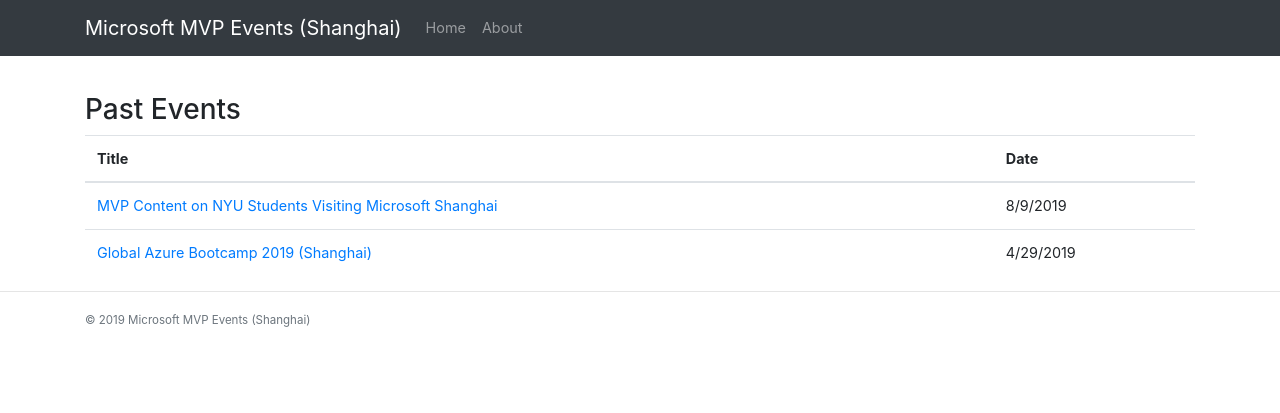
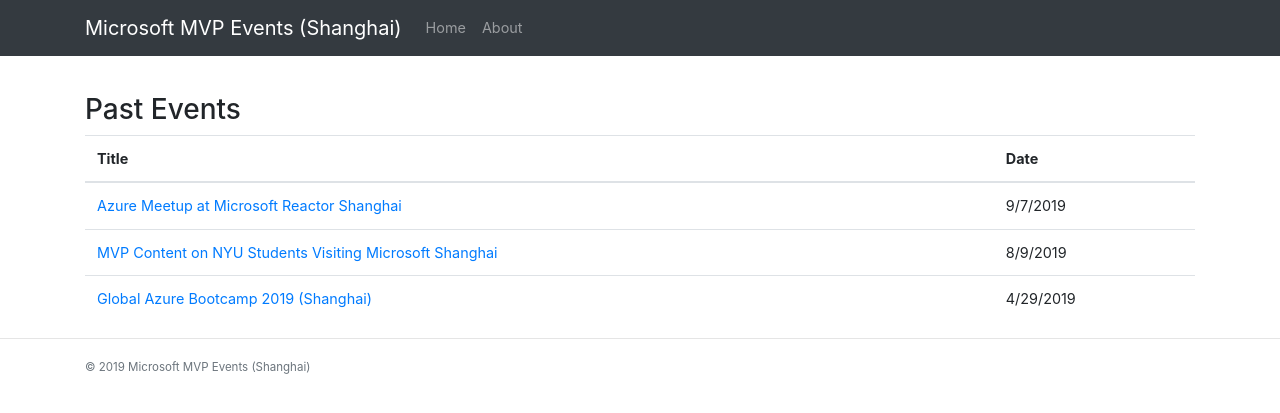
Before and after one commit to microsoft-mvp-events-cn/events, a Jekyll site: the page built from index.html, in a window 1280 px wide. Shown: the top 413 px of the page. Built offline with Jekyll 4.4.1, drawn with Linux system fonts in a browser that asks for light colours.

Commit message:
update content

```diff
--- a/_layouts/default.html
+++ b/_layouts/default.html
@@ -48,7 +48,7 @@
             <div class="collapse navbar-collapse" id="navbarNav">
                 <ul class="navbar-nav">
                     <li class="nav-item">
-                        <a class="nav-link" href="/">Home</span></a>
+                        <a class="nav-link" href="/">Home</a>
                     </li>
                     <li class="nav-item">
                         <a class="nav-link" href="/about.html">About</a>
--- a/about.html
+++ b/about.html
@@ -14,7 +14,7 @@
     passion, community spirit, and quest for knowledge. Above all and in addition to their amazing technical abilities,
     MVPs are always willing to help others - that's what sets them apart.
 </p>
-<img class="img-fluid" src="/assets/images/MVP_Logo_Horizontal_Preferred_Cyan300_RGB_300ppi.png" style="max-width: 200px;">
+<img class="img-fluid" src="https://msms-cdn.azureedge.net/mvp-events/assets/MVP_Logo_Horizontal_Preferred_Cyan300_RGB_300ppi.png" style="max-width: 200px;">
 <p>
     Learn more at <a href="https://mvp.microsoft.com" target="_blank">https://mvp.microsoft.com</a>
 </p>
--- a/content/19.9-Azure-Meetup-Shanghai.html
+++ b/content/19.9-Azure-Meetup-Shanghai.html
@@ -16,7 +16,7 @@
             <div class="card-body">
                 <h5>Microsoft Shanghai Reactor</h5>
                 <time>
-                    9/8/2019 (13:30 - 17:00)
+                    9/7/2019 (13:30 - 17:00)
                 </time>
                 <address>
                     192 Tian Lin R.d., Shanghai.
--- a/index.html
+++ b/index.html
@@ -13,6 +13,14 @@
         </tr>
     </thead>
     <tbody>
+        <tr>
+            <td>
+                <a href="/content/19.9-Azure-Meetup-Shanghai.html">Azure Meetup at Microsoft Reactor Shanghai</a>
+            </td>
+            <td>
+                9/7/2019
+            </td>
+        </tr>
         <tr>
             <td>
                 <a href="/content/19.8-NYU-Microsoft-Visit.html">MVP Content on NYU Students Visiting Microsoft Shanghai</a>
```
